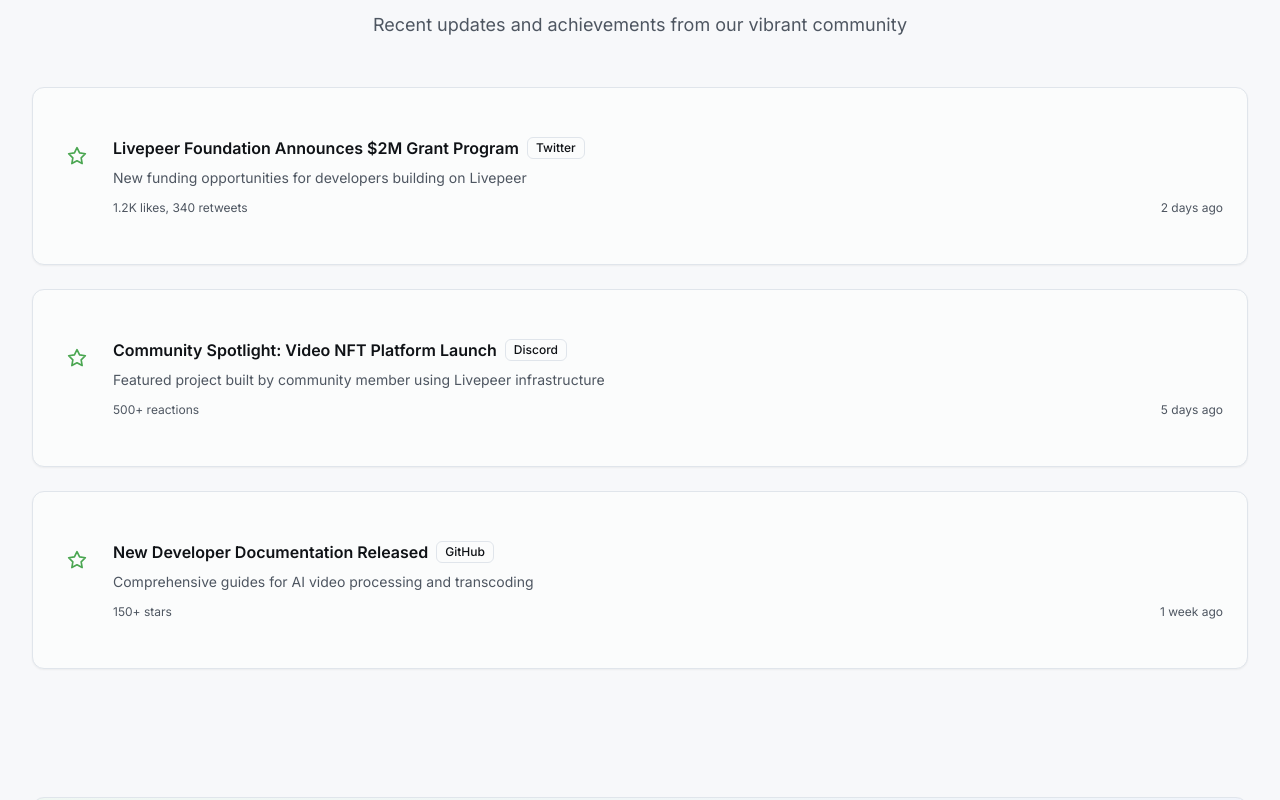
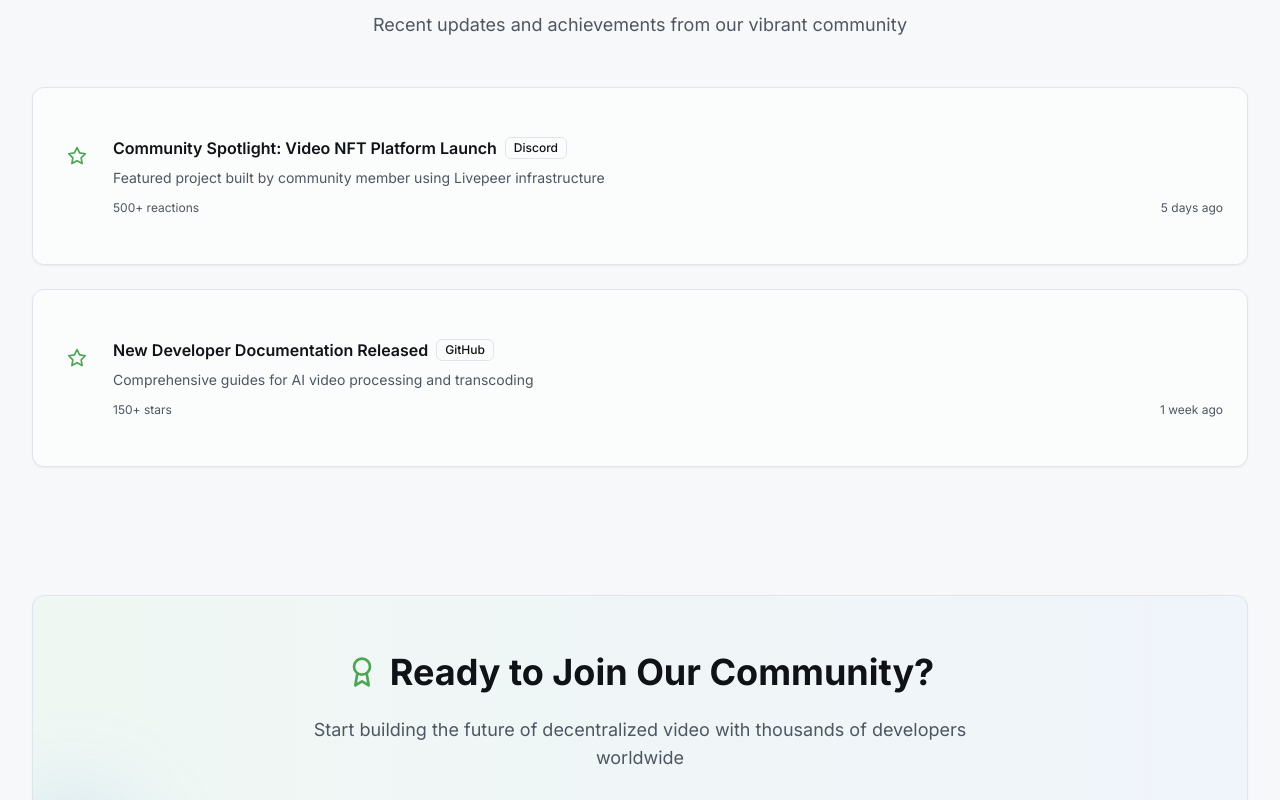
Before and after one commit to qikelink/peersurf, a React (Vite) app: page /community in a window 1280 px wide. Shown: the part 1820-2620 px from the top of the page. Built offline with nearby package versions, Linux system fonts and the light colour scheme; a web font is replaced by a local one.

Commit message:
fix:some

```diff
--- a/src/components/pages/community-page.tsx
+++ b/src/components/pages/community-page.tsx
@@ -156,16 +156,9 @@
 
   // Recent community highlights
   const communityHighlights = [
+
     {
       id: 1,
-      title: "Livepeer Foundation Announces $2M Grant Program",
-      description: "New funding opportunities for developers building on Livepeer",
-      platform: "Twitter",
-      engagement: "1.2K likes, 340 retweets",
-      date: "2 days ago"
-    },
-    {
-      id: 2,
       title: "Community Spotlight: Video NFT Platform Launch",
       description: "Featured project built by community member using Livepeer infrastructure",
       platform: "Discord",
@@ -173,7 +166,7 @@
       date: "5 days ago"
     },
     {
-      id: 3,
+      id: 2,
       title: "New Developer Documentation Released",
       description: "Comprehensive guides for AI video processing and transcoding",
       platform: "GitHub",
```
